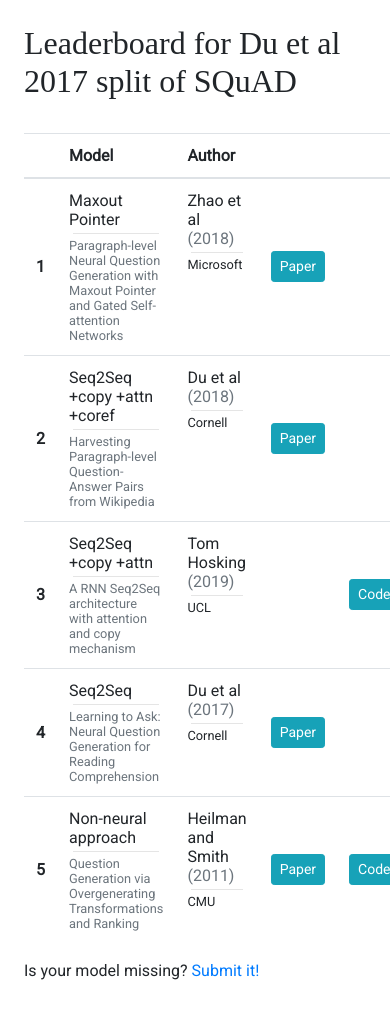
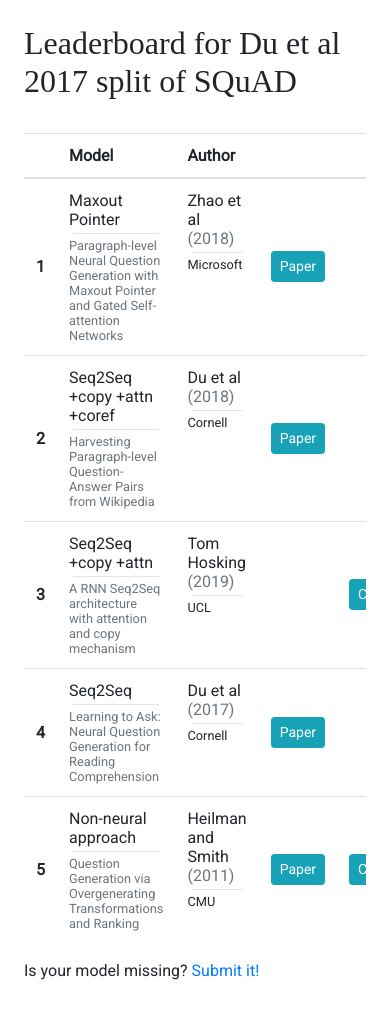
Before and after one commit to tomhosking/aqleaderboard, a Flask app: page /squad in a window 390 px wide; the page is wider, and only the part inside the window is pictured. Shown: the part 56-1079 px from the top of that part. Run offline with Flask 2, Linux system fonts and the light colour scheme; some libraries are stand-ins or nearby versions; some web fonts are replaced.

Commit message:
Responsive table

```diff
--- a/src/templates/board.htm
+++ b/src/templates/board.htm
@@ -8,7 +8,7 @@
 <div class="container p-4">
 <h2>Leaderboard for {{ title }}</h2>
 <br/>
-<table class="table table-hover">
+<table class="table table-hover table-responsive">
     <thead>
         <tr>
         <th scope="col"></th>
```
